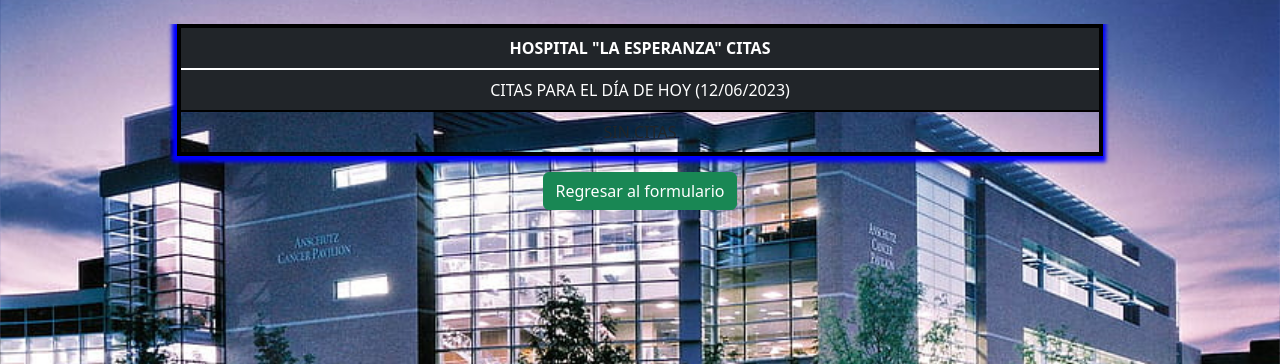
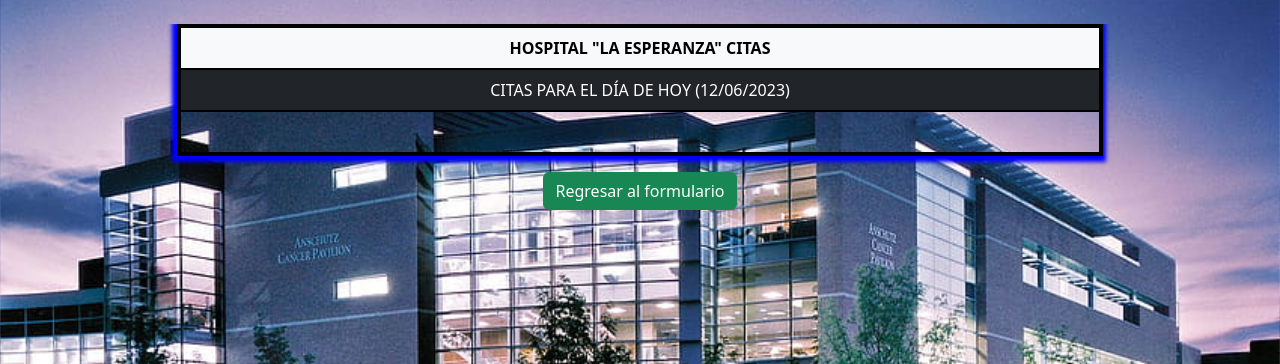
Before and after one commit to kenser11547/examen_final, a PHP site: page /final_caaljuc/vistas/citas/detalle.php in a window 1280 px wide. Shown: the part 56-420 px from the top of the page. Run offline with PHP 8.4, Linux system fonts and the light colour scheme; data that the repository does not hold is empty.

Commit message:
crear vista de las citas para la clinica

```diff
--- a/vistas/citas/detalle.php
+++ b/vistas/citas/detalle.php
@@ -32,7 +32,7 @@ require '../../modelos/Cita.php';
             <div class="col-lg-10 table-responsive">
                 <table class="table table-bordered custom-bordered-table">
                     <thead>
-                        <tr class="text-center table-dark">
+                        <tr class="text-center table-light">
                             <th colspan="6">HOSPITAL "LA ESPERANZA" CITAS</th>
                         </tr>
                     </thead>
@@ -47,10 +47,10 @@ require '../../modelos/Cita.php';
                                 <?php if ($key > 0): ?>
                                <?php endif; ?>
                                     <thead>
-                                        <tr class="text-center table-success">
+                                        <tr class="text-center table-primary">
                                             <th colspan="6">CLÍNICA: <?= $fila['CLINICA_NOMBRE'] ?> (<?= $fila['MEDICO_NOMBRE'] ?>)</th>
                                         </tr>
-                                        <tr class="text-center table-primary">
+                                        <tr class="text-center table-secondary">
                                             <th>NO</th>
                                             <th>PACIENTE</th>
                                             <th>DPI</th>
@@ -87,4 +87,4 @@ require '../../modelos/Cita.php';
         <div class="col-lg-12">
             <a href="/final_caaljuc/vistas/citas/index.php" class="btn btn-success">Regresar al formulario</a>
         </div>
-    </div></center>
+    </div></center><br><br>
```
